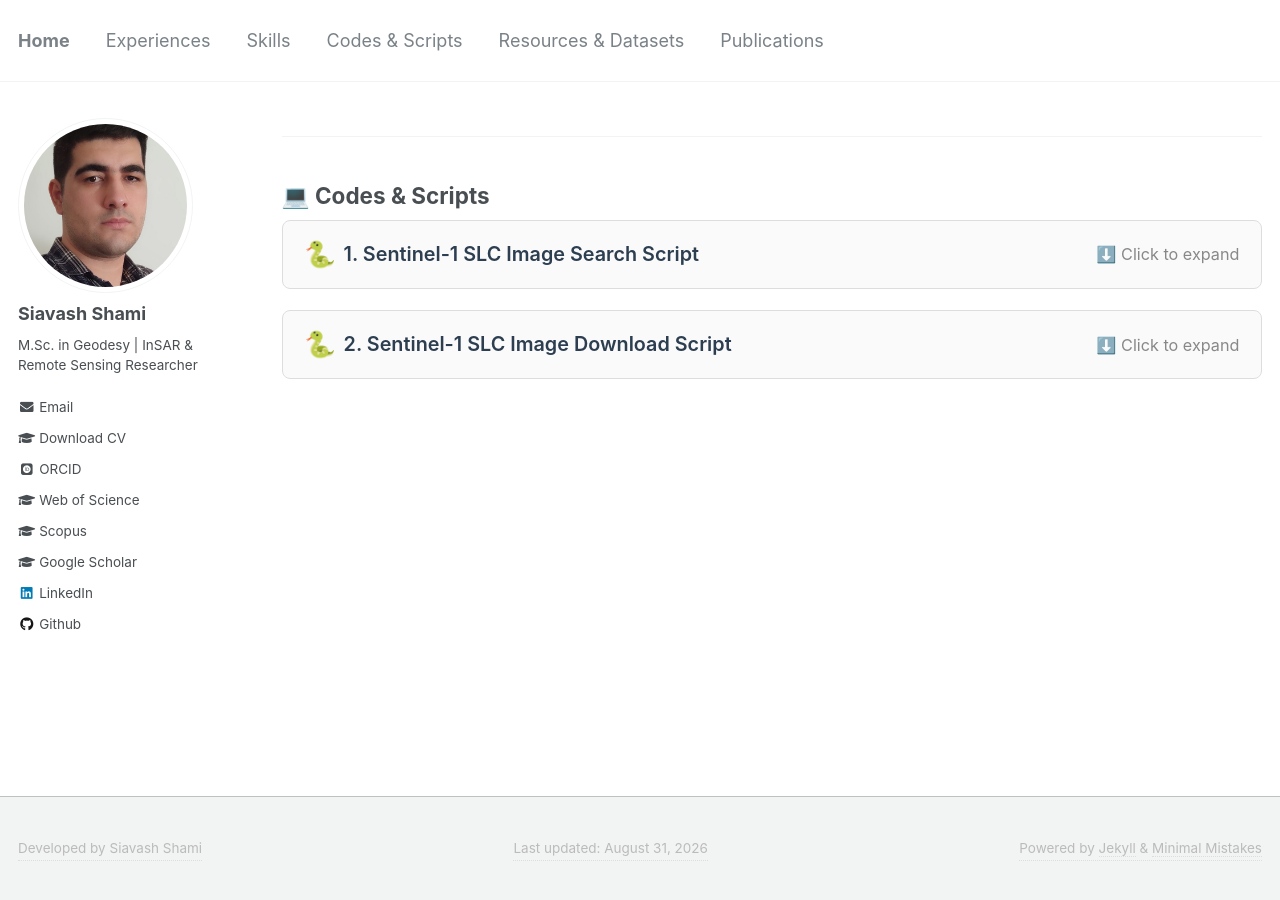
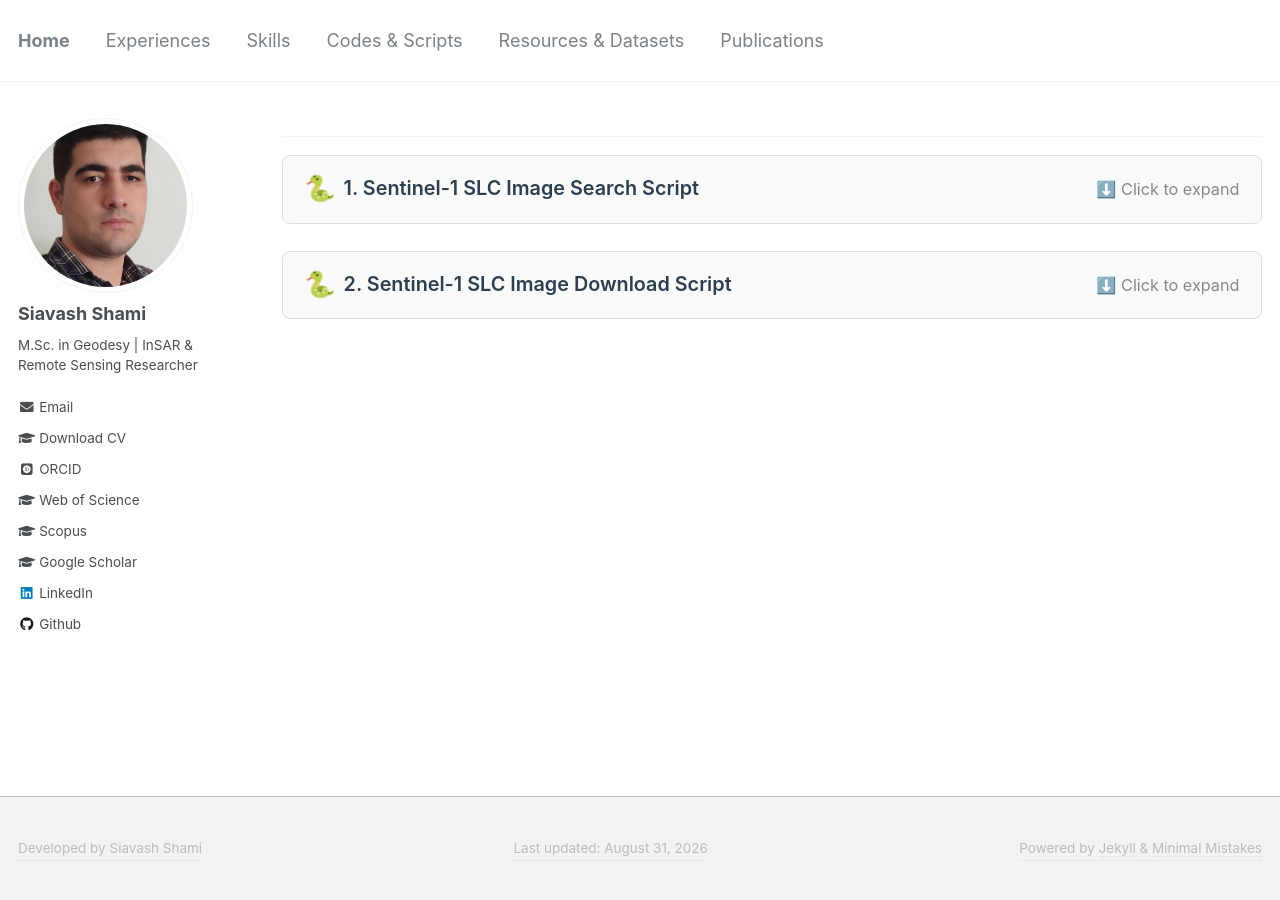
Before and after one commit to siavashshami/siavashshami.github.io, a Jekyll site: the page built from _pages/codes_scripts.md, in a window 1280 px wide. Built offline with Jekyll 4.4.1, drawn with Linux system fonts in a browser that asks for light colours; some web fonts are replaced.

Commit message:
Update codes_scripts.md

```diff
--- a/_pages/codes_scripts.md
+++ b/_pages/codes_scripts.md
@@ -7,9 +7,7 @@ author_profile: true
 
 ---
 ---
-## 💻 Codes & Scripts
-
-<details style="border: 1px solid #ddd; border-radius: 8px; padding: 0.8rem 1.2rem; margin-bottom: 1.2rem; background: #fafafa;">
+<details style="border: 1px solid #ddd; border-radius: 8px; padding: 0.8rem 1.2rem; margin-bottom: 1.5rem; background: #fafafa;">
   <summary style="font-size: 1.1rem; font-weight: 600; color: #2c3e50; cursor: pointer; list-style: none; display: flex; align-items: center; gap: 8px;">
     <span style="font-size: 1.4rem;">🐍</span>
     1. Sentinel-1 SLC Image Search Script
@@ -36,7 +34,7 @@ author_profile: true
   </div>
 </details>
 
-<details style="border: 1px solid #ddd; border-radius: 8px; padding: 0.8rem 1.2rem; margin-bottom: 1.2rem; background: #fafafa;">
+<details style="border: 1px solid #ddd; border-radius: 8px; padding: 0.8rem 1.2rem; margin-bottom: 1.5rem; background: #fafafa;">
   <summary style="font-size: 1.1rem; font-weight: 600; color: #2c3e50; cursor: pointer; list-style: none; display: flex; align-items: center; gap: 8px;">
     <span style="font-size: 1.4rem;">🐍</span>
     2. Sentinel-1 SLC Image Download Script
```
